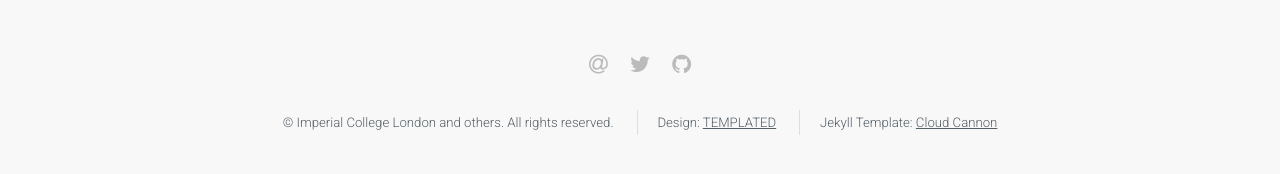
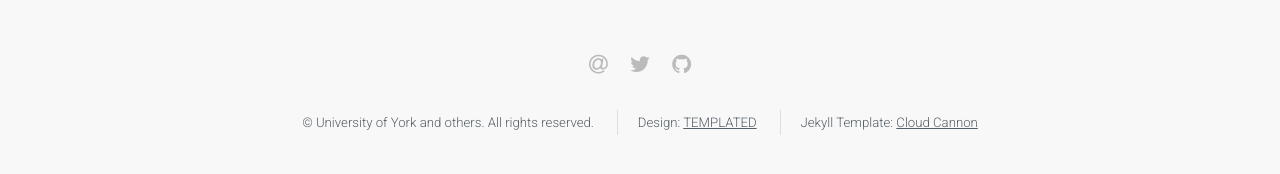
Before and after one commit to EnvModellingGroup/EnvModellingGroup.github.io, a Jekyll site: the page built from index.html, in a window 1280 px wide and 900 px high, scrolled down 1808 px. Shown: the part 706-880 px from the top of the window. Built offline with Jekyll 4.4.1, drawn with Linux system fonts in a browser that asks for light colours.

Commit message:
Fixing header/footer

```diff
--- a/_includes/footer.html
+++ b/_includes/footer.html
@@ -3,13 +3,13 @@
     <div class="container">
        <center>
        <ul class="icons">
-           <li><a href="mailto:fluidity@imperial.ac.uk" class="icon fa-at"><span class="label">Email</span></a></li>
-           <li><a href="http://twitter.com/AMCG_Imperial" class="icon fa-twitter"><span class="label">Twitter</span></a></li>
-           <li><a href="http://github.com/fluidityproject" class="icon fa-github"><span class="label">GitHub</span></a></li>
+           <li><a href="mailto:jon.hill@york.ac.uk" class="icon fa-at"><span class="label">Email</span></a></li>
+           <li><a href="http://twitter.com/jonxhill" class="icon fa-twitter"><span class="label">Twitter</span></a></li>
+           <li><a href="https://github.com/HillEnvModelling/" class="icon fa-github"><span class="label">GitHub</span></a></li>
        </ul>
 
         <ul class="copyright">
-            <li>&copy; Imperial College London and others. All rights reserved.</li>
+            <li>&copy; University of York and others. All rights reserved.</li>
             <li>Design: <a href="http://templated.co">TEMPLATED</a></li>
             <li>Jekyll Template: <a href="http://cloudcannon.com">Cloud Cannon</a></li>
         </ul>
--- a/_includes/header.html
+++ b/_includes/header.html
@@ -4,7 +4,7 @@
     <nav id="nav">
         <ul>
             <li><a href="{{ site.baseurl }}/">Home</a></li>
-            <li><a href="{{ site.baseurl }}/support.html">People</a></li>
+            <li><a href="{{ site.baseurl }}/people/index.html">People</a></li>
 	         <li><a href="{{ site.baseurl }}/publications">Publications</a></li>
         </ul>
     </nav>
```
Also changed, not shown: 4 other files.
